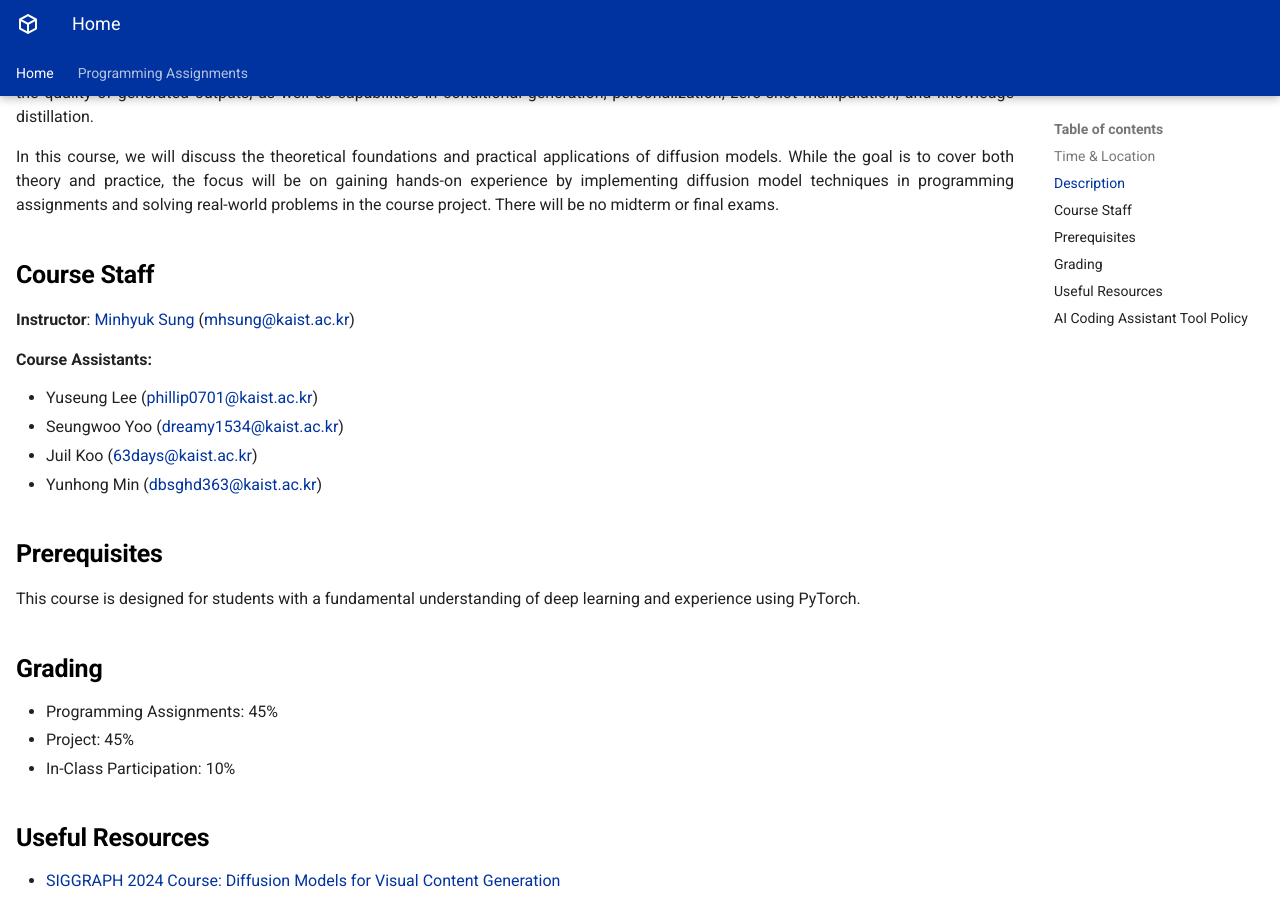
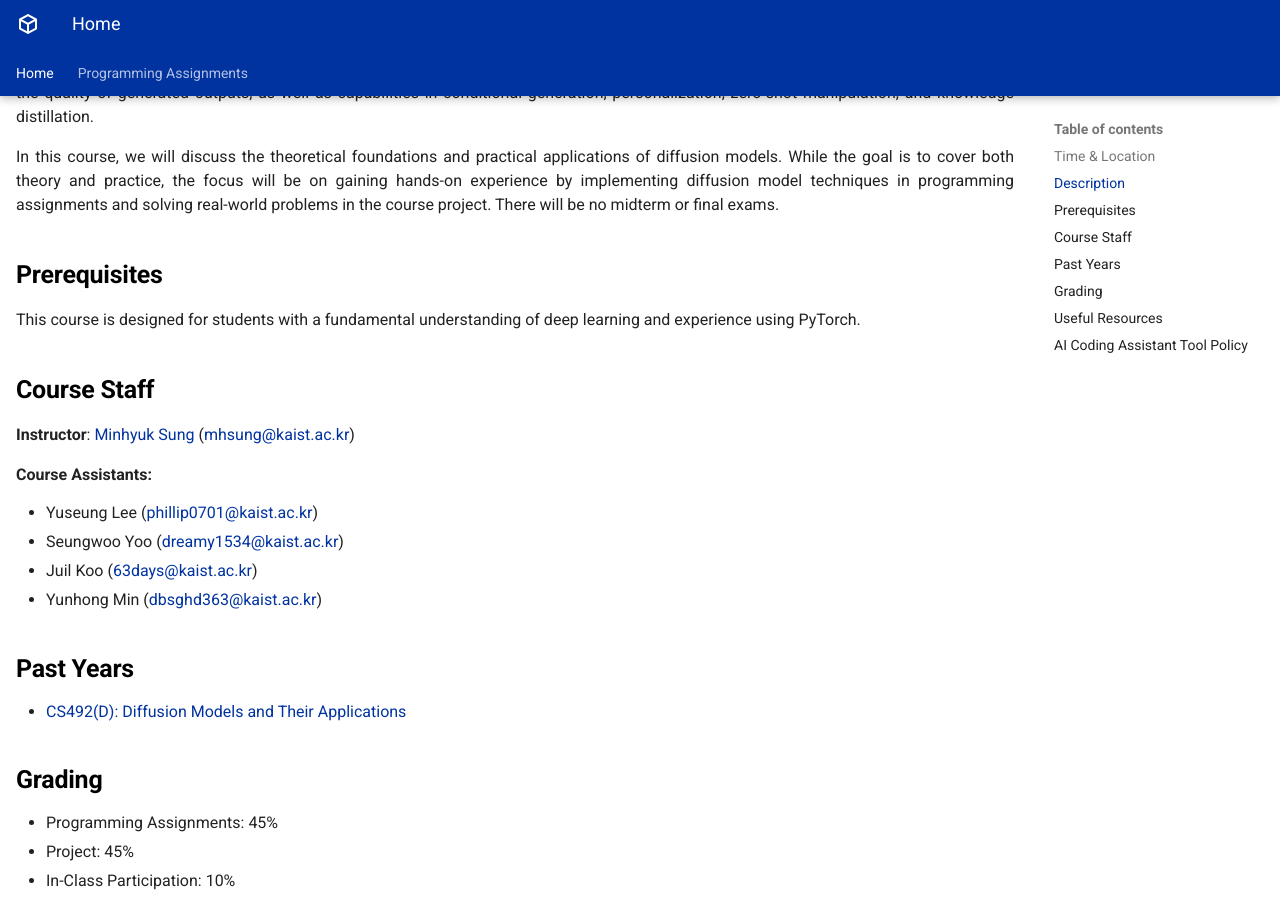
Before and after one commit to mhsung/kaist-cs492c-fall-2025, an MkDocs documentation site: the page built from docs/index.md, in a window 1280 px wide and 900 px high, scrolled down 838 px. Built offline with MkDocs 1.6.1 and Material for MkDocs 9.7.7, drawn with Linux system fonts in a browser that asks for light colours.

Commit message:
Updated.

```diff
--- a/docs/index.md
+++ b/docs/index.md
@@ -26,6 +26,10 @@ Recent breakthroughs in generative AI have amazed people with the unprecedented
 In this course, we will discuss the theoretical foundations and practical applications of diffusion models. While the goal is to cover both theory and practice, the focus will be on gaining hands-on experience by implementing diffusion model techniques in programming assignments and solving real-world problems in the course project. There will be no midterm or final exams.
 
 
+## Prerequisites
+This course is designed for students with a fundamental understanding of deep learning and experience using PyTorch.
+
+
 ## Course Staff
 **Instructor**: [Minhyuk Sung](https://mhsung.github.io/){:target="_blank"} ([mhsung@kaist.ac.kr](mailto:mhsung@kaist.ac.kr))
 
@@ -37,8 +41,8 @@ In this course, we will discuss the theoretical foundations and practical applic
 - Yunhong Min ([dbsghd363@kaist.ac.kr](mailto:dbsghd363@kaist.ac.kr))
 
 
-## Prerequisites
-This course is designed for students with a fundamental understanding of deep learning and experience using PyTorch.
+## Past Years
+- [CS492(D): Diffusion Models and Their Applications](https://mhsung.github.io/kaist-cs492d-fall-2024/){:target="_blank"}
 
 
 ## Grading
```
